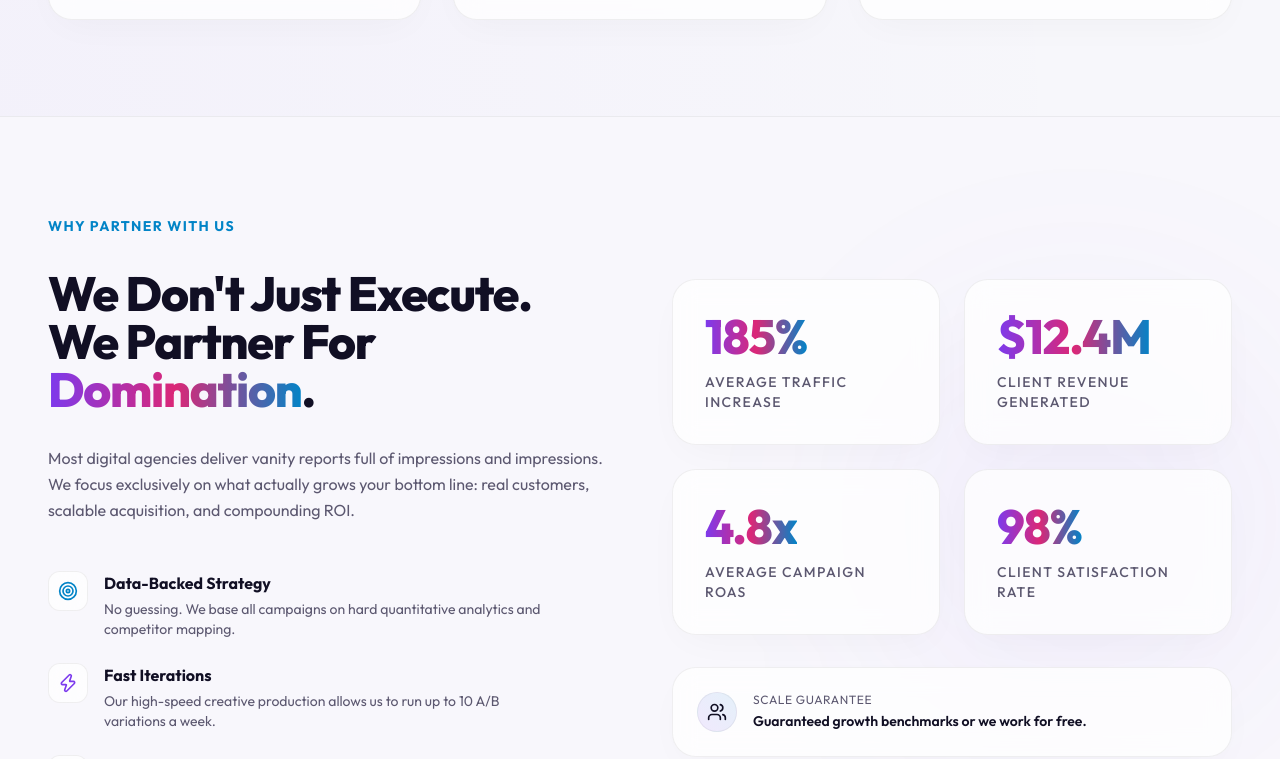
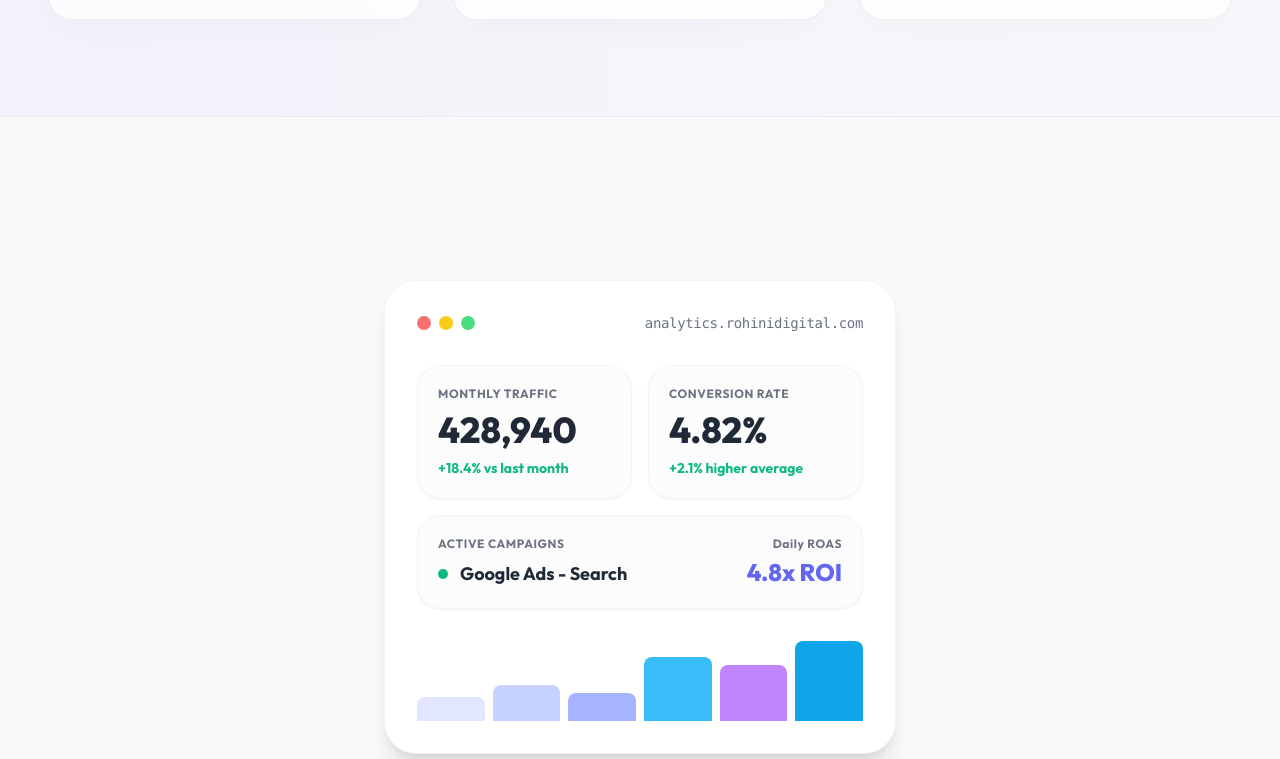
Before and after one commit to rohinidigitalmarketingaagency-ai/my-company-website, a React (Vite) app in the folder rohinidigitalmarketingaagency/: page / in a window 1280 px wide. Shown: the part 2018-2777 px from the top of the page. Built offline with nearby package versions, Linux system fonts and the light colour scheme.

Commit message:
added formspree backend

```diff
--- a/rohinidigitalmarketingaagency/src/App.jsx
+++ b/rohinidigitalmarketingaagency/src/App.jsx
@@ -9,6 +9,7 @@ import Connect from './components/Connect';
 import Footer from './components/Footer';
 import PrivacyPolicy from './components/PrivacyPolicy';
 import TermsOfService from './components/TermsOfService';
+import DashboardWidget from './components/DashboardWidget';
 
 function App() {
   const [currentPage, setCurrentPage] = useState('home');
@@ -51,6 +52,7 @@ function App() {
         <>
           <Hero navigateTo={navigateTo} />
           <Services />
+          <DashboardWidget />
           <Stats />
           <Founder />
           <Testimonials />
--- /dev/null
+++ b/rohinidigitalmarketingaagency/src/components/DashboardWidget.jsx
@@ -0,0 +1,62 @@
+import React from 'react';
+
+export default function DashboardWidget() {
+  return (
+    <div className="flex items-center justify-center p-8 bg-gray-50 min-h-screen">
+      <div className="bg-white rounded-[2rem] shadow-xl p-8 max-w-lg w-full font-sans border border-gray-100">
+
+        {/* Top Header with Dots */}
+        <div className="flex items-center justify-between mb-8">
+          <div className="flex space-x-2">
+            <div className="w-3.5 h-3.5 bg-red-400 rounded-full"></div>
+            <div className="w-3.5 h-3.5 bg-yellow-400 rounded-full"></div>
+            <div className="w-3.5 h-3.5 bg-green-400 rounded-full"></div>
+          </div>
+          <div className="text-sm font-mono text-gray-500 tracking-tight">
+            analytics.rohinidigital.com
+          </div>
+        </div>
+
+        {/* Top Two Stats Cards */}
+        <div className="grid grid-cols-2 gap-4 mb-4">
+          <div className="bg-[#fcfcfc] p-5 rounded-3xl border border-gray-100 shadow-sm">
+            <div className="text-xs font-bold text-gray-500 tracking-wider mb-2">MONTHLY TRAFFIC</div>
+            <div className="text-4xl font-extrabold text-gray-800 mb-2">428,940</div>
+            <div className="text-sm font-bold text-emerald-500">+18.4% vs last month</div>
+          </div>
+          <div className="bg-[#fcfcfc] p-5 rounded-3xl border border-gray-100 shadow-sm">
+            <div className="text-xs font-bold text-gray-500 tracking-wider mb-2">CONVERSION RATE</div>
+            <div className="text-4xl font-extrabold text-gray-800 mb-2">4.82%</div>
+            <div className="text-sm font-bold text-emerald-500">+2.1% higher average</div>
+          </div>
+        </div>
+
+        {/* Active Campaigns Row */}
+        <div className="bg-[#fcfcfc] p-5 rounded-3xl border border-gray-100 shadow-sm flex justify-between items-center mb-8">
+          <div>
+            <div className="text-xs font-bold text-gray-500 tracking-wider mb-2">ACTIVE CAMPAIGNS</div>
+            <div className="flex items-center text-lg font-bold text-gray-800">
+              <div className="w-2.5 h-2.5 bg-emerald-500 rounded-full mr-3"></div>
+              Google Ads - Search
+            </div>
+          </div>
+          <div className="text-right">
+            <div className="text-xs font-bold text-gray-500 tracking-wider mb-1">Daily ROAS</div>
+            <div className="text-2xl font-extrabold text-indigo-500">4.8x ROI</div>
+          </div>
+        </div>
+
+        {/* Decorative Bar Chart */}
+        <div className="flex items-end justify-between h-20 gap-2">
+          <div className="bg-indigo-100 w-full h-[30%] rounded-t-lg"></div>
+          <div className="bg-indigo-200 w-full h-[45%] rounded-t-lg"></div>
+          <div className="bg-indigo-300 w-full h-[35%] rounded-t-lg"></div>
+          <div className="bg-sky-400 w-full h-[80%] rounded-t-lg"></div>
+          <div className="bg-purple-400 w-full h-[70%] rounded-t-lg"></div>
+          <div className="bg-[#0ea5e9] w-full h-full rounded-t-lg"></div>
+        </div>
+
+      </div>
+    </div>
+  );
+}
```
